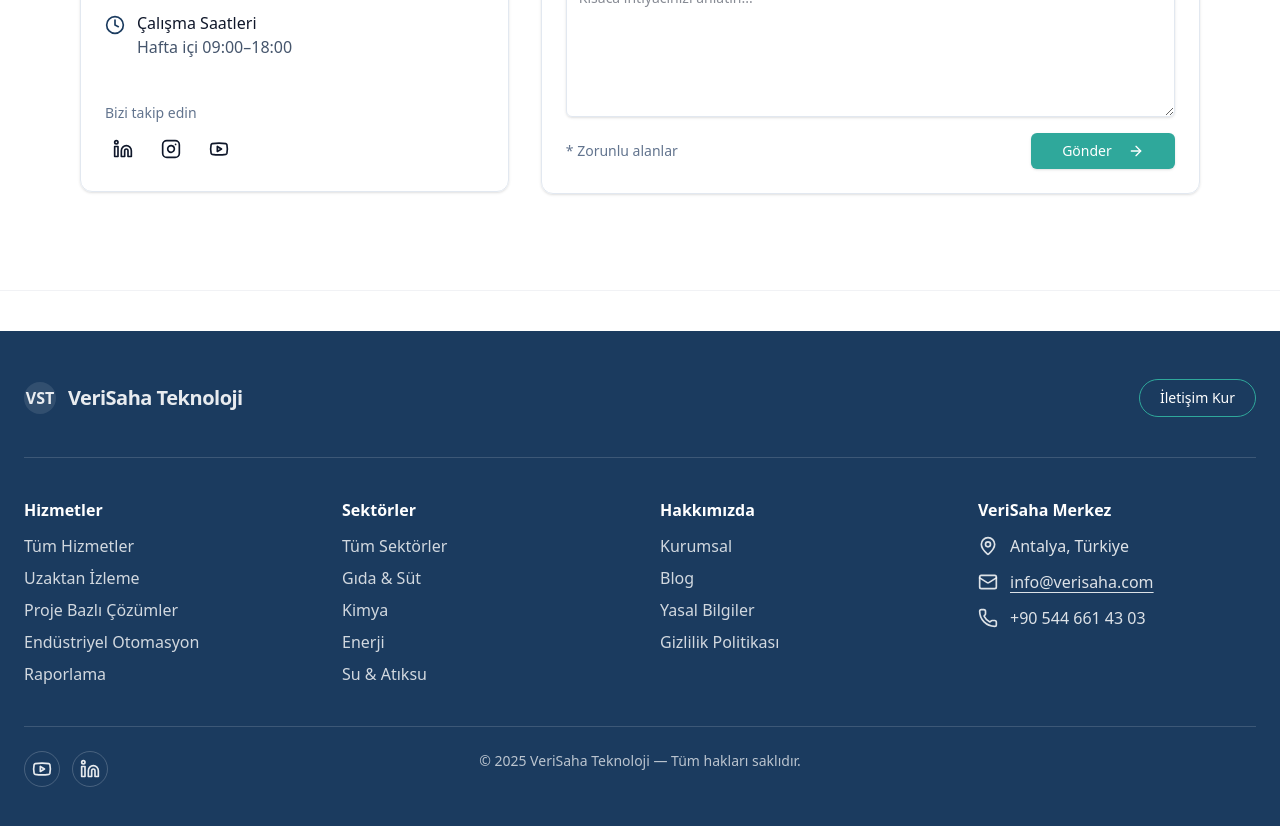
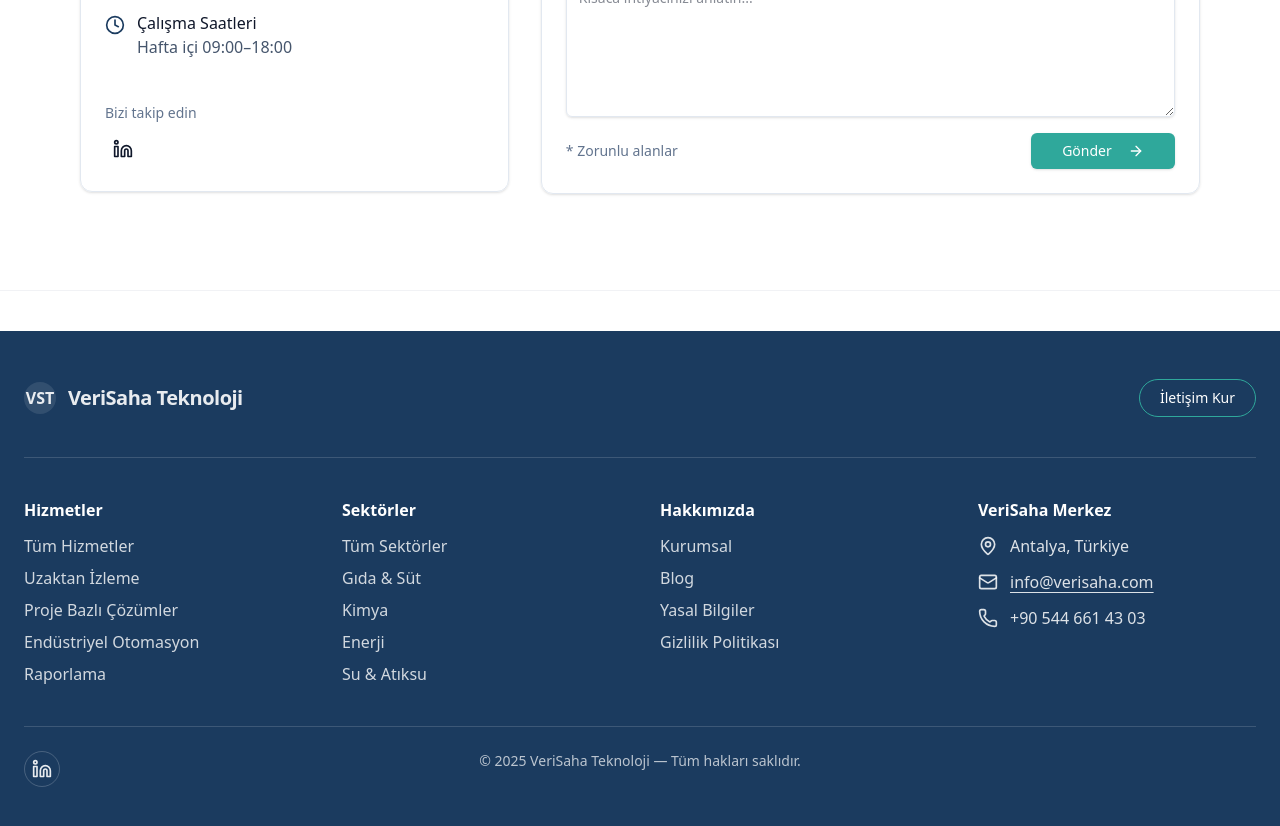
Before and after one commit to toktas-labs/verisaha-web, a Next.js app: page /iletisim in a window 1280 px wide. Shown: the part 680-1506 px from the top of the page. Built offline with nearby package versions, Linux system fonts and the light colour scheme.

Commit message:
Linkedin linkleri eklendi

```diff
--- a/src/app/iletisim/page.tsx
+++ b/src/app/iletisim/page.tsx
@@ -87,18 +87,18 @@ export default function Page() {
 </div>
 
 
-                <div className="pt-6">
-                  <p className="text-sm text-slate-500 mb-2">Bizi takip edin</p>
-                  <div className="flex items-center gap-3">
-                    <Link href="https://www.linkedin.com" className="inline-flex rounded-full p-2 hover:bg-slate-100" aria-label="LinkedIn">
-                      <Linkedin className="h-5 w-5" />
-                    </Link>
-                    <Link href="https://www.instagram.com" className="inline-flex rounded-full p-2 hover:bg-slate-100" aria-label="Instagram">
-                      <Instagram className="h-5 w-5" />
-                    </Link>
-                    <Link href="https://www.youtube.com" className="inline-flex rounded-full p-2 hover:bg-slate-100" aria-label="YouTube">
-                      <Youtube className="h-5 w-5" />
-                    </Link>
+          <div className="pt-6">
+               <p className="text-sm text-slate-500 mb-2">Bizi takip edin</p>
+               <div className="flex items-center gap-3">
+    		<Link
+   		   href="https://www.linkedin.com/company/verisaha-teknoloji/"
+   		   className="inline-flex rounded-full p-2 hover:bg-slate-100"
+  		   aria-label="LinkedIn"
+ 		   target="_blank"
+ 		   rel="noopener noreferrer"
+	        >
+	         <Linkedin className="h-5 w-5" />
+	        </Link>
                   </div>
                 </div>
               </CardContent>
--- a/src/components/footer.tsx
+++ b/src/components/footer.tsx
@@ -91,15 +91,10 @@ export default function Footer() {
           {/* Sosyal */}
           <div className="flex items-center gap-3">
             <a
-              aria-label="YouTube"
-              href="#"
-              className="size-9 rounded-full grid place-items-center border border-white/20 hover:bg-white/10"
-            >
-              <Youtube className="h-5 w-5" />
-            </a>
-            <a
               aria-label="LinkedIn"
-              href="#"
+              href="https://www.linkedin.com/company/verisaha-teknoloji/"
+	      target="_blank"
+	      rel="noopener noreferrer"
               className="size-9 rounded-full grid place-items-center border border-white/20 hover:bg-white/10"
             >
               <Linkedin className="h-5 w-5" />
```
